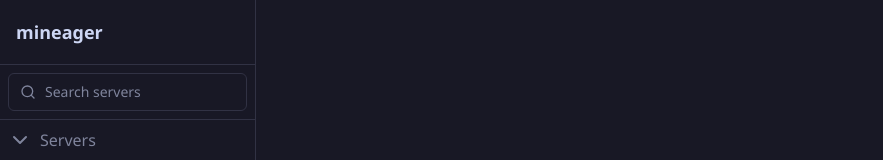
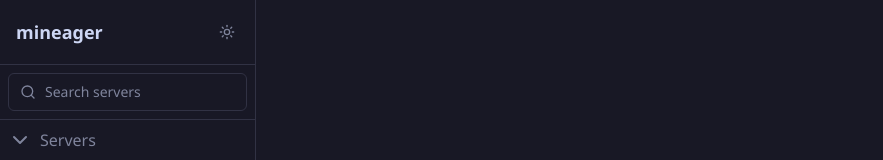
Before and after one commit to irusei/mineager, a React (Vite) app: page / in a window 1280 px wide. Shown: the top 160 px of the page, without its empty margins (0-883 px from the left). Built offline with nearby package versions, Linux system fonts and the light colour scheme.

Commit message:
feat: light mode
- fix: alignment

```diff
--- a/package.json
+++ b/package.json
@@ -18,7 +18,8 @@
     "clsx": "^2.1.1",
     "lucide-react": "^1.7.0",
     "react": "^19.1.0",
-    "react-dom": "^19.1.0"
+    "react-dom": "^19.1.0",
+    "usehooks-ts": "^3.1.1"
   },
   "devDependencies": {
     "@tauri-apps/cli": "^2",
--- a/src/components/server/AddServerPanel.tsx
+++ b/src/components/server/AddServerPanel.tsx
@@ -99,7 +99,7 @@ export function AddServerPanel({ onAddServer }: AddServerPanelProps) {
                 </div>
             </div>
 
-            <div className="p-4 border-t border-border bg-bg-2 flex justify-end">
+            <div className="p-2.5 border-t border-border bg-bg-2 flex justify-end h-15.75 max-h-15.75">
                 <div className="flex gap-3">
                     <Button onClick={() => onAddServer()} color="red" className="px-6">
                         <X className="w-4 h-4" />
--- a/src/components/server/tabs/ServerConsole.tsx
+++ b/src/components/server/tabs/ServerConsole.tsx
@@ -199,7 +199,7 @@ export function ServerConsole({ server, startServer, stopServer }: ServerConsole
             {/* I'm so sorry for this :( */}
             <div
                 ref={consoleRef}
-                className="max-w-235 min-w-235 min-h-90 max-h-90 flex-1 px-4 py-3 overflow-x-auto overflow-y-auto font-mono text-sm scrollbar-hide bg-bg-1"
+                className="max-w-235 min-w-235 min-h-89.5 max-h-89.5 flex-1 px-4 py-3 overflow-x-auto overflow-y-auto font-mono text-sm scrollbar-hide bg-bg-1"
             >
                 {filteredConsoleOutput.map((line, index) => (
                     <p key={index} className={`${getConsoleColor(line)} whitespace-pre-wrap wrap-break-word py-0.5`}>
--- a/src/components/server/tabs/ServerProperties.tsx
+++ b/src/components/server/tabs/ServerProperties.tsx
@@ -87,7 +87,7 @@ export function ServerProperties({ server }: ServerPropertiesProps) {
         <>
             <div className="flex-1 h-full bg-bg-2 flex flex-col space-y-4 pb-4">
 
-            <div className={"flex flex-col max-h-100 h-100 overflow-y-scroll scrollbar-hide"}>
+            <div className={"flex flex-col max-h-100.25 h-100.25 overflow-y-scroll scrollbar-hide"}>
                 <div className="bg-bg-2 p-3">
                     <div className="flex items-center gap-2 mb-3">
                         <Settings className="w-4 h-4 text-mauve" />
--- a/src/components/server/tabs/ServerSettings.tsx
+++ b/src/components/server/tabs/ServerSettings.tsx
@@ -45,7 +45,7 @@ export function ServerSettings({ server }: ServerSettingsProps) {
     return (
         <>
         <div className="flex-1 h-full bg-bg-2 flex flex-col space-y-4 pb-4">
-            <div className={"flex flex-col max-h-100 h-100 overflow-y-scroll scrollbar-hide"}>
+            <div className={"flex flex-col max-h-100.25 h-100.25 overflow-y-scroll scrollbar-hide"}>
                 <div className="p-3">
                     <div className="flex items-center gap-2 mb-3">
                         <Cpu className="w-4 h-4 text-mauve" />
--- a/src/components/sidebar/Sidebar.tsx
+++ b/src/components/sidebar/Sidebar.tsx
@@ -1,6 +1,7 @@
 import { ChevronDown, Plus, Search } from "lucide-react";
 import { FrontendServer } from "../../types/types.tsx";
 import { SidebarServer } from "./SidebarServer.tsx";
+import { ThemeToggle } from "../ui/ThemeToggle.tsx";
 import { useEffect, useState } from "react";
 import Button from "../ui/Button.tsx";
 
@@ -27,8 +28,9 @@ export default function Sidebar({ servers, selectedServer, onSelectedServer, onA
     return (
         <div className="h-screen w-64 bg-bg-2 border-r border-border flex flex-col">
             <div className="p-4 border-b border-border">
-                <div className="flex items-center gap-2 h-8">
+                <div className="flex items-center justify-between h-8">
                     <span className="font-semibold text-lg text-text">mineager</span>
+                    <ThemeToggle />
                 </div>
             </div>
 
--- /dev/null
+++ b/src/components/ui/ThemeToggle.tsx
@@ -0,0 +1,26 @@
+import { Sun, Moon } from "lucide-react";
+import { useLocalStorage } from "usehooks-ts";
+import { useEffect } from "react";
+
+export function ThemeToggle() {
+    const [theme, setTheme] = useLocalStorage<string>("mineager-theme", "mocha");
+    const isLight = theme === "latte";
+
+    useEffect(() => {
+        document.documentElement.classList.toggle("theme-latte", isLight);
+    }, [isLight]);
+
+    return (
+        <button
+            onClick={() => setTheme(isLight ? "mocha" : "latte")}
+            className="p-1 rounded-md hover:bg-border/30 transition-colors text-text-2 hover:text-text"
+            title={isLight ? "Switch to dark mode" : "Switch to light mode"}
+        >
+            {isLight ? (
+                <Moon className="w-4 h-4" />
+            ) : (
+                <Sun className="w-4 h-4" />
+            )}
+        </button>
+    );
+}
--- a/src/style/App.css
+++ b/src/style/App.css
@@ -15,9 +15,32 @@
   --color-crust: #11111b;
   --color-overlay1: #7f849c;
 }
+
+.theme-latte {
+  --color-border: #9ca0b0;
+  --color-border-2: #8c8fa1;
+  --color-text: #4c4f69;
+  --color-text-2: #6c6f85;
+  --color-bg-1: #eff1f5;
+  --color-bg-2: #e6e9ef;
+  --color-mauve: #8839ef;
+  --color-red: #d20f39;
+  --color-green: #40a02b;
+  --color-blue: #1e66f5;
+  --color-lavender: #7287fd;
+  --color-crust: #dce0e8;
+  --color-overlay1: #8c8fa1;
+}
+
 body {
     font-family: "Segoe UI", -apple-system, BlinkMacSystemFont, sans-serif;
-    background-color: --color-bg-1;
+    background-color: var(--color-bg-1);
+    color: var(--color-text);
+    transition: background-color 0.2s ease, color 0.2s ease;
+}
+
+* {
+    transition: background-color 0.2s ease, color 0.2s ease, border-color 0.2s ease;
 }
 
 .scrollbar-hide {
```
Also changed, not shown: 1 other file (tests, documents, lock files or other folders).
